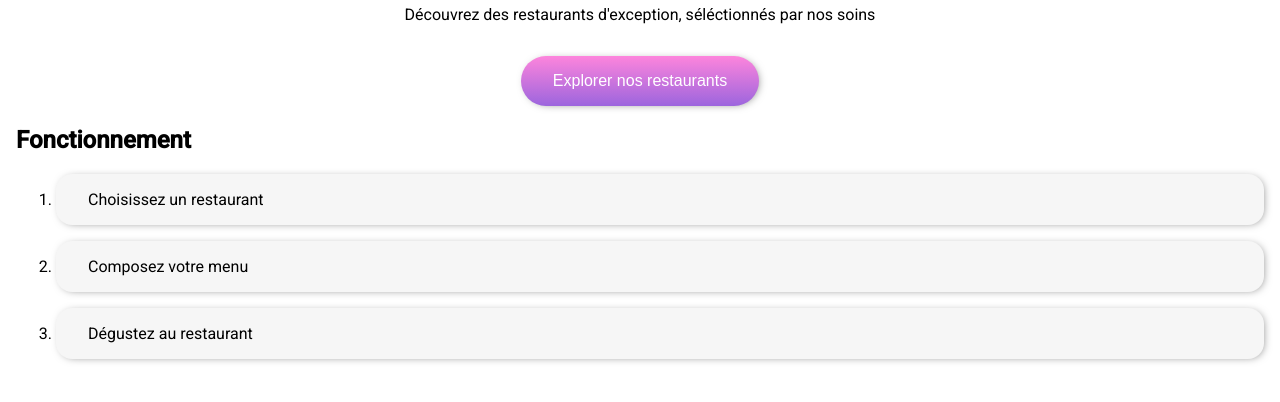
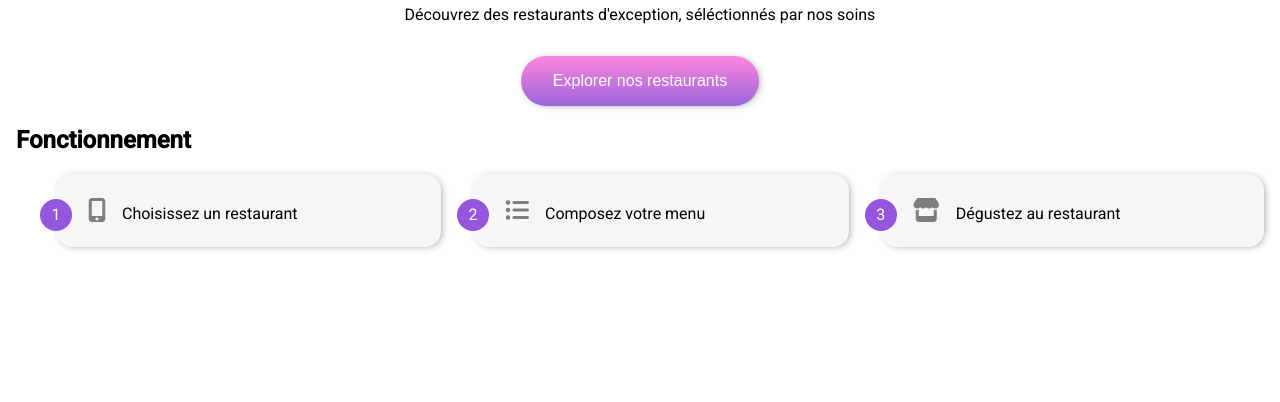
Before and after one commit to Maixmaix/OHMYFOOD, a website: page index.html in a window 1280 px wide. Shown: the part 304-706 px from the top of the page. Drawn offline with Linux system fonts and the light colour scheme; a web font is replaced by a local one.

Commit message:
add counter to tuto bullet points

```diff
--- a/index.html
+++ b/index.html
@@ -32,9 +32,9 @@
           <section class="tuto">
             <h2>Fonctionnement</h2>
             <ol>
-                <li>Choisissez un restaurant</li>
-                <li>Composez votre menu</li>
-                <li>Dégustez au restaurant</li>
+                <li><i class="fas fa-mobile-alt"></i>Choisissez un restaurant</li>
+                <li><i class="fas fa-list-ul"></i>Composez votre menu</li>
+                <li><i class="fas fa-store"></i>Dégustez au restaurant</li>
             </ol>
           </section>
 
--- a/sass/layout/tuto.scss
+++ b/sass/layout/tuto.scss
@@ -1,18 +1,36 @@
 @use "../utils/box-shadow.scss";
 @use "../utils/zoom.scss";
+@use "../utils/variables.scss";
+@use "../utils/colors.scss";
 
 .tuto {
+    counter-reset: steps;
     & ol {
         display: flex;
-        flex-wrap: wrap;
-        gap: 1rem;
-        @media (min-width: 800px) {
+        gap: 2rem;
+        @media (max-width: 1000px) {
             flex-direction: column;
         }
     }
     & li {
+        position: relative;
+        &::before {
+            content: counter(steps);
+            counter-increment: steps;
+            color: white;
+            background-color: colors.$purple;
+            width: 2 * variables.$tuto-bullet-height;
+            height: 2 * variables.$tuto-bullet-height;
+            display: grid;
+            place-items: center;
+            border-radius: 50%;
+            position: absolute;
+            bottom: variables.$tuto-bullet-height;
+            left: -1 * variables.$tuto-bullet-height;
+        }
+        list-style-type: none;
         background-color: #f6f6f6;
-        padding: 1rem 2rem;
+        padding: 1.5rem 2rem;
         flex-grow: 1;
         border-radius: 1rem;
         @include box-shadow.base-shadow;
@@ -20,4 +38,9 @@
             @include zoom.transform-zoom;
         }
     }
+    & i.fas {
+        margin-right: 1rem;
+        color: colors.$lightgrey;
+        font-size: 1.5rem;
+    }
 }
--- /dev/null
+++ b/sass/utils/colors.scss
@@ -0,0 +1,2 @@
+$lightgrey: #7e7e7e;
+$purple: #9356dc;
--- /dev/null
+++ b/sass/utils/variables.scss
@@ -0,0 +1 @@
+$tuto-bullet-height: 1rem;
```
Also changed, not shown: style.css, 1 other file.
